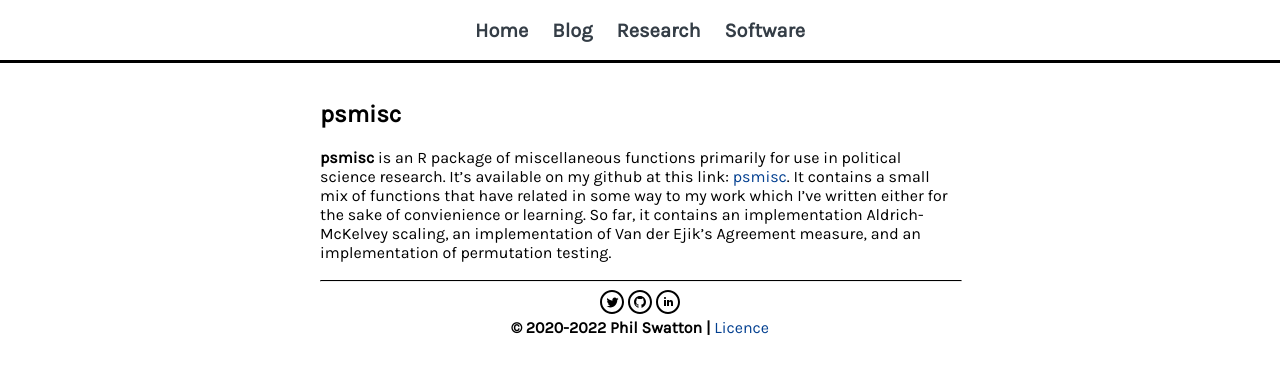
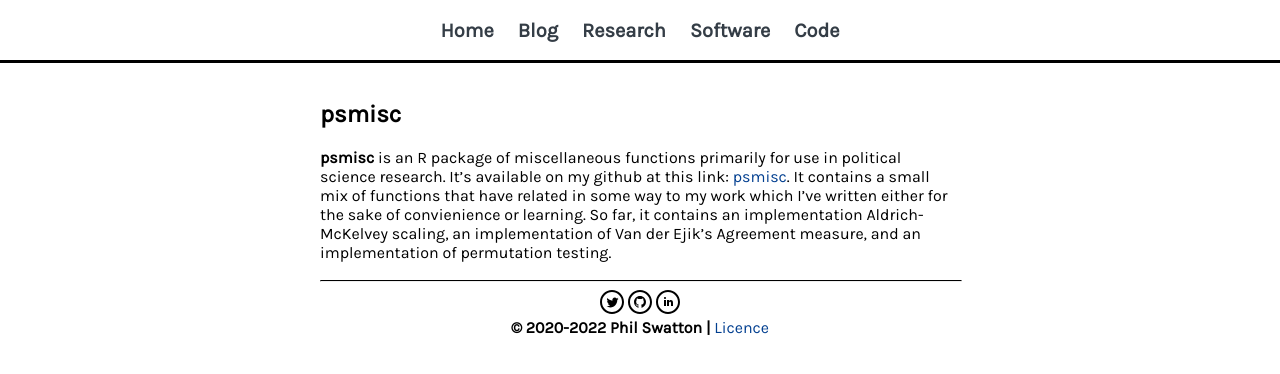
Before and after one commit to philswatton/philswatton.github.io, a Jekyll site: the page built from software.md, in a window 1280 px wide. Shown: the top 374 px of the page. Built offline with Jekyll 4.4.1, drawn with Linux system fonts in a browser that asks for light colours.

Commit message:
linking to code examples

```diff
--- a/_data/navigation.yml
+++ b/_data/navigation.yml
@@ -6,3 +6,5 @@
   link: /research.html
 - name: Software
   link: /software
+- name: Code
+  link: /Collected-R-Code/index.html
```
